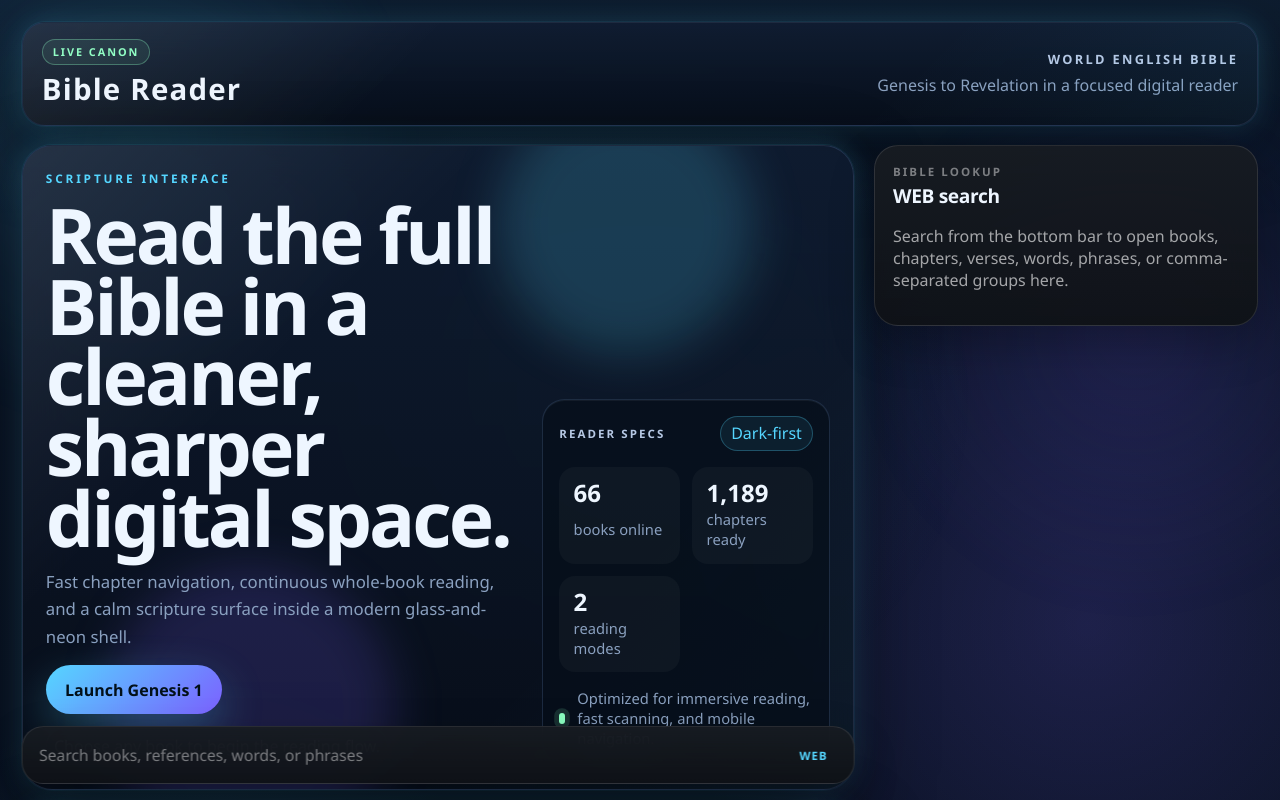
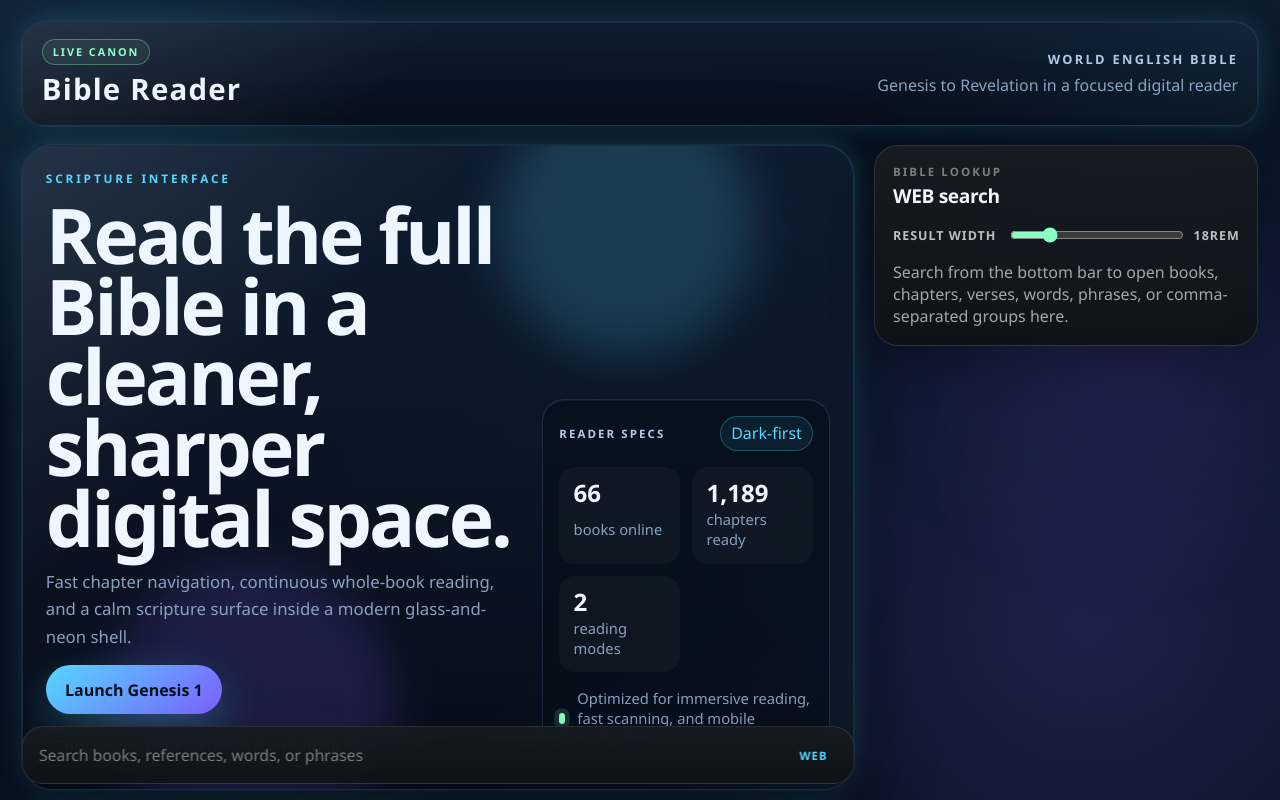
Before and after one commit to carldevhenderliter/BibleReader, a Next.js app: page / in a window 1280 px wide. Shown: the top 800 px of the page. Built offline with nearby package versions, Linux system fonts and the light colour scheme; no server answers.

Commit message:
Add adjustable desktop search pane widths

```diff
--- a/app/components/LookupPane.tsx
+++ b/app/components/LookupPane.tsx
@@ -1,9 +1,20 @@
 "use client";
+
+import { useEffect, useId, useState } from "react";
 
 import { useLookup } from "@/app/components/LookupProvider";
 import { useReaderVersion } from "@/app/components/ReaderVersionProvider";
 import { SearchResultGroups } from "@/app/components/SearchResultGroups";
 import { getBibleVersionLabel } from "@/lib/bible/version";
+
+const LOOKUP_PANE_WIDTH_STORAGE_KEY = "bible-reader.lookup-pane-width-rem";
+const MIN_LOOKUP_PANE_WIDTH_REM = 16;
+const MAX_LOOKUP_PANE_WIDTH_REM = 26;
+const DEFAULT_LOOKUP_PANE_WIDTH_REM = 18;
+
+function clampLookupPaneWidth(value: number) {
+  return Math.min(MAX_LOOKUP_PANE_WIDTH_REM, Math.max(MIN_LOOKUP_PANE_WIDTH_REM, value));
+}
 
 export function LookupPane() {
   const {
@@ -18,6 +29,28 @@ export function LookupPane() {
     selectResult
   } = useLookup();
   const { version } = useReaderVersion();
+  const widthInputId = useId();
+  const [paneWidthRem, setPaneWidthRem] = useState(DEFAULT_LOOKUP_PANE_WIDTH_REM);
+
+  useEffect(() => {
+    const storedValue = window.localStorage.getItem(LOOKUP_PANE_WIDTH_STORAGE_KEY);
+
+    if (!storedValue) {
+      return;
+    }
+
+    const parsedValue = Number(storedValue);
+
+    if (!Number.isFinite(parsedValue)) {
+      return;
+    }
+
+    setPaneWidthRem(clampLookupPaneWidth(parsedValue));
+  }, []);
+
+  useEffect(() => {
+    window.localStorage.setItem(LOOKUP_PANE_WIDTH_STORAGE_KEY, String(paneWidthRem));
+  }, [paneWidthRem]);
 
   if (!isDesktop) {
     return null;
@@ -36,6 +69,24 @@ export function LookupPane() {
           </button>
         ) : null}
       </div>
+      <div className="lookup-pane-width-control">
+        <label className="lookup-pane-width-label" htmlFor={widthInputId}>
+          Result width
+        </label>
+        <input
+          className="lookup-pane-width-input"
+          id={widthInputId}
+          max={MAX_LOOKUP_PANE_WIDTH_REM}
+          min={MIN_LOOKUP_PANE_WIDTH_REM}
+          onChange={(event) => {
+            setPaneWidthRem(clampLookupPaneWidth(Number(event.target.value)));
+          }}
+          step={1}
+          type="range"
+          value={paneWidthRem}
+        />
+        <span className="lookup-pane-width-value">{paneWidthRem}rem</span>
+      </div>
       {!isOpen || !query.trim() ? (
         <p className="search-empty-copy">
           Search from the bottom bar to open books, chapters, verses, words, phrases, or comma-separated groups here.
@@ -53,6 +104,7 @@ export function LookupPane() {
           }
           isSearching={isSearching}
           onSelectResult={selectResult}
+          paneWidthRem={paneWidthRem}
           variant="panes"
         />
       )}
--- a/app/components/SearchResultGroups.tsx
+++ b/app/components/SearchResultGroups.tsx
@@ -1,4 +1,6 @@
 "use client";
+
+import type { CSSProperties } from "react";
 
 import type { BibleSearchResultGroup } from "@/lib/bible/types";
 
@@ -7,6 +9,7 @@ type SearchResultGroupsProps = {
   onSelectResult: (href: string) => void;
   variant?: "stack" | "panes";
   isSearching?: boolean;
+  paneWidthRem?: number;
 };
 
 function getResultTypeLabel(type: BibleSearchResultGroup["results"][number]["type"]) {
@@ -29,13 +32,23 @@ export function SearchResultGroups({
   groups,
   onSelectResult,
   variant = "stack",
-  isSearching = false
+  isSearching = false,
+  paneWidthRem = 18
 }: SearchResultGroupsProps) {
+  const paneStyles =
+    variant === "panes"
+      ? ({
+          ["--search-pane-count" as string]: String(Math.max(groups.length, 1)),
+          ["--search-pane-max-width" as string]: `${paneWidthRem}rem`
+        } as CSSProperties)
+      : undefined;
+
   return (
     <div
       className={`search-result-groups${
         variant === "panes" ? " search-result-groups-panes" : ""
       }`}
+      style={paneStyles}
     >
       {groups.map((group) => (
         <section
--- a/app/globals.css
+++ b/app/globals.css
@@ -1393,9 +1393,19 @@ select {
 }
 
 .search-result-groups-panes {
+  --search-pane-count: 1;
+  --search-pane-gap: 1rem;
+  --search-pane-max-width: 18rem;
   display: grid;
   grid-auto-flow: column;
-  grid-auto-columns: minmax(16rem, 18rem);
+  gap: var(--search-pane-gap);
+  grid-auto-columns: minmax(
+    16rem,
+    min(
+      var(--search-pane-max-width),
+      calc((100% - (var(--search-pane-gap) * (var(--search-pane-count) - 1))) / var(--search-pane-count))
+    )
+  );
   align-items: stretch;
   overflow-x: auto;
   overflow-y: hidden;
@@ -1608,6 +1618,31 @@ select {
     gap: 0.8rem;
   }
 
+  .lookup-pane-width-control {
+    display: grid;
+    grid-template-columns: auto minmax(0, 1fr) auto;
+    align-items: center;
+    gap: 0.75rem;
+  }
+
+  .lookup-pane-width-label,
+  .lookup-pane-width-value {
+    color: rgba(255, 255, 255, 0.72);
+    font-size: 0.78rem;
+    font-weight: 700;
+    letter-spacing: 0.08em;
+    text-transform: uppercase;
+  }
+
+  .lookup-pane-width-value {
+    text-align: right;
+  }
+
+  .lookup-pane-width-input {
+    width: 100%;
+    accent-color: rgba(138, 255, 193, 0.9);
+  }
+
   .lookup-pane .search-result-groups {
     min-height: 0;
   }
```
Also changed, not shown: 1 other file (tests, documents, lock files or other folders).
